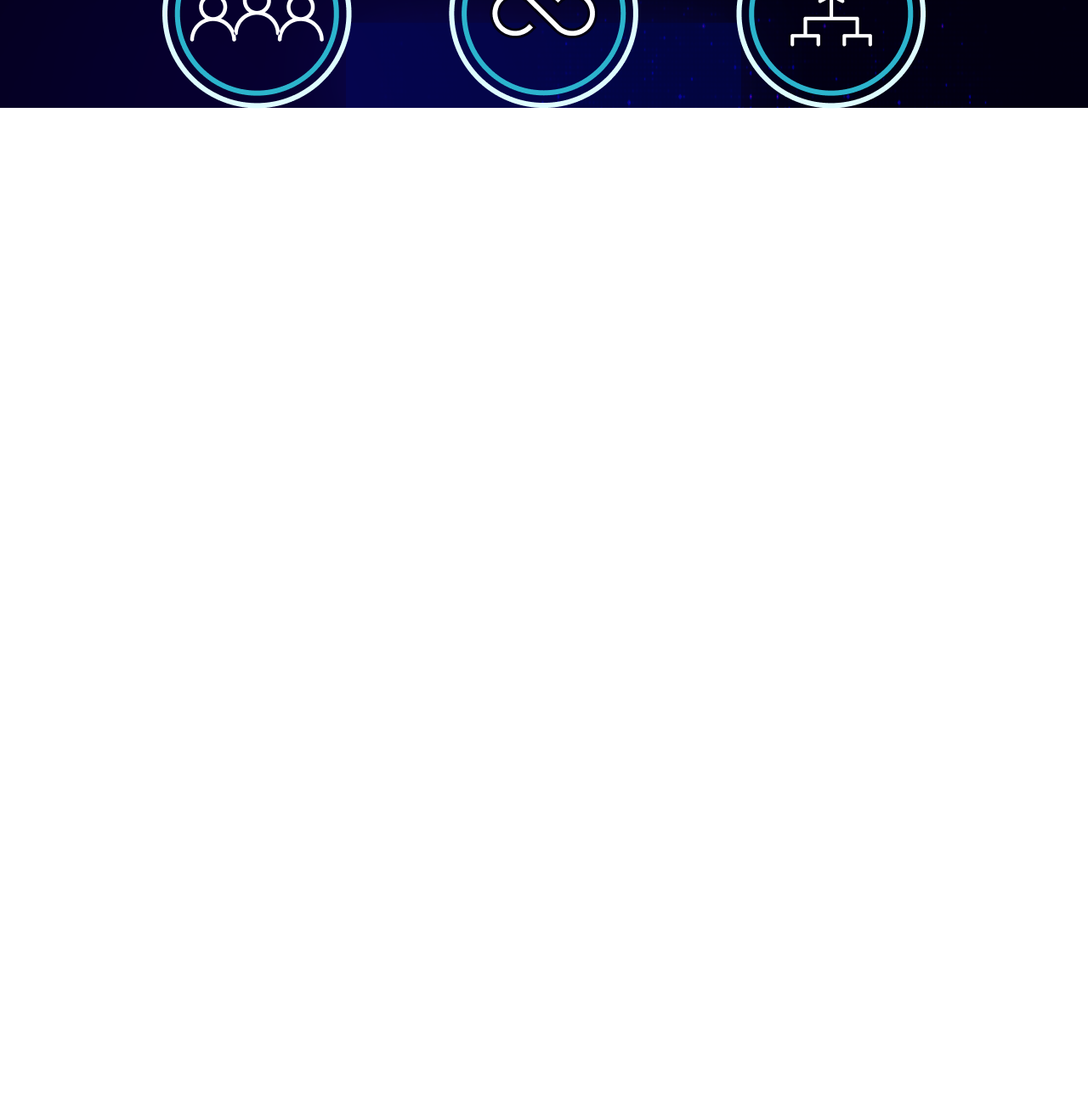
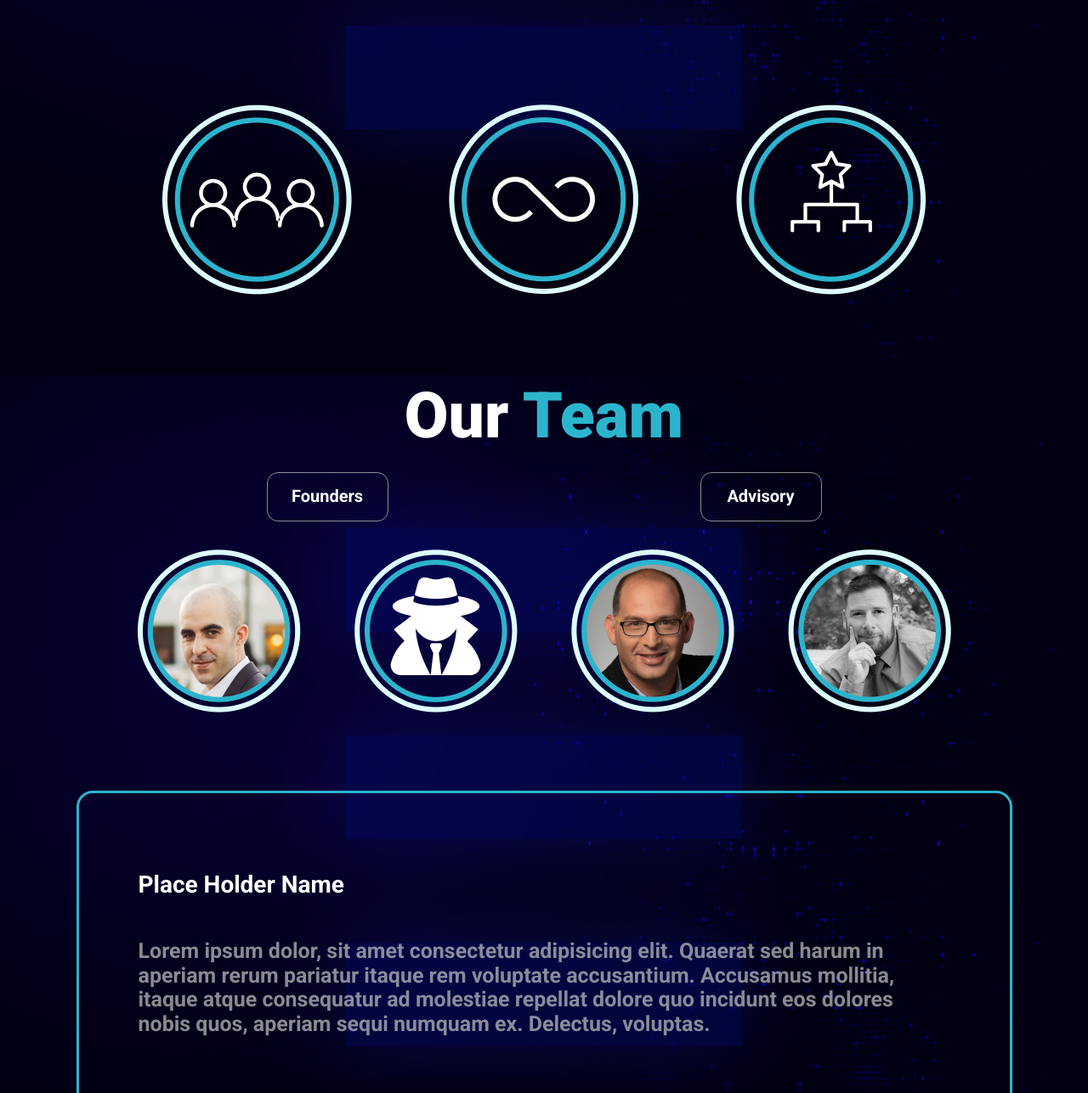
Before and after one commit to Omriruvio/CyberGames2020, a plain HTML site: page src/index.html in a window 1280 px wide. Shown: the part 1513-2800 px from the top of the page at 85% size. Before the commit the page ends 1643 px from the top, so only its background shows below. Drawn offline with Linux system fonts and the light colour scheme.

Commit message:
feature(team): structure & style

```diff
--- /dev/null
+++ b/src/blocks/brief/__title/brief__description.css
@@ -0,0 +1,5 @@
+.brief__description {
+  font-weight: 600;
+  font-size: 2.5rem;
+  color: rgba(196, 196, 196, 0.7);
+}
--- /dev/null
+++ b/src/blocks/brief/__title/brief__title.css
@@ -0,0 +1,4 @@
+.brief__title {
+  font-weight: 700;
+  font-size: 2.8rem;
+}
--- /dev/null
+++ b/src/blocks/brief/brief.css
@@ -0,0 +1,11 @@
+.brief {
+  border: 3px solid rgba(44, 180, 205, 1);
+  border-radius: 19px;
+  max-width: 955px;
+  min-height: 300px;
+  margin: 80px 0 0;
+  padding: 40px 70px;
+  display: flex;
+  flex-direction: column;
+  justify-content: center;
+}
--- a/src/blocks/button/_type/button_type_main.css
+++ b/src/blocks/button/_type/button_type_main.css
@@ -7,3 +7,7 @@
   font-size: 2rem;
   font-weight: 700;
 }
+
+.team .button_type_main {
+  margin: 0 0 23px;
+}
--- a/src/blocks/features/features.css
+++ b/src/blocks/features/features.css
@@ -1,4 +1,4 @@
 .features {
   max-width: 1440px;
-  margin: auto;
+  margin: 100px auto 0;
 }
--- a/src/blocks/hero/hero.css
+++ b/src/blocks/hero/hero.css
@@ -1,3 +1,3 @@
 .hero {
-  margin-top: 121px;
+  margin-top: 255px;
 }
--- /dev/null
+++ b/src/blocks/team/__categories/team__categories.css
@@ -0,0 +1,6 @@
+.team__categories {
+  display: flex;
+  justify-content: center;
+  gap: 63px;
+  margin-top: 23px;
+}
--- /dev/null
+++ b/src/blocks/team/__category/team__category.css
@@ -0,0 +1,5 @@
+.team__category {
+  display: flex;
+  flex-direction: column;
+  align-items: center;
+}
--- /dev/null
+++ b/src/blocks/team/__members/team__members.css
@@ -0,0 +1,6 @@
+.team__members {
+  list-style: none;
+  padding: 0;
+  display: flex;
+  gap: 63px;
+}
--- /dev/null
+++ b/src/blocks/team/team.css
@@ -0,0 +1,6 @@
+.team {
+  margin: 100px auto 0;
+  display: flex;
+  flex-direction: column;
+  align-items: center;
+}
--- a/src/index.html
+++ b/src/index.html
@@ -43,7 +43,29 @@
           <li class="circle-icon circle-icon_place_features"><img src="./images/leaderboard_icon.png" alt="podium with star illustration" class="circle-icon__image"></li>
         </ul>
       </section>
-      <main class="content"></main>
+      <section class="team">
+        <h2 class="page-title">Our <span class="page-title__accent">Team</span></h2>
+        <div class="team__categories">
+          <div class="team__category">
+            <button type="button" class="button button_type_main">Founders</button>
+            <ul class="team__members">
+              <li class="circle-icon circle-icon_place_team"><img src="./images/Omri_icon.png" alt="" class="circle-icon__image"></li>
+              <li class="circle-icon circle-icon_place_team"><img src="./images/Guy_icon.png" alt="" class="circle-icon__image"></li>
+            </ul>
+          </div>
+          <div class="team__category">
+            <button type="button" class="button button_type_main">Advisory</button>
+            <ul class="team__members">
+              <li class="circle-icon circle-icon_place_team"><img src="./images/Saar_icon.png" alt="" class="circle-icon__image"></li>
+              <li class="circle-icon circle-icon_place_team"><img src="./images/Shai_icon.png" alt="" class="circle-icon__image"></li>
+            </ul>
+          </div>
+        </div>
+        <section class="brief">
+          <h2 class="brief__title">Place Holder Name</h2>
+          <p class="brief__description">Lorem ipsum dolor, sit amet consectetur adipisicing elit. Quaerat sed harum in aperiam rerum pariatur itaque rem voluptate accusantium. Accusamus mollitia, itaque atque consequatur ad molestiae repellat dolore quo incidunt eos dolores nobis quos, aperiam sequi numquam ex. Delectus, voluptas.</p>
+        </section>
+      </section>
       <footer class="footer"></footer>
     </div>
     <script src="./page/index.js"></script>
--- a/src/page/index.css
+++ b/src/page/index.css
@@ -15,6 +15,8 @@
 @import url('../blocks/button/button.css');
 @import url('../blocks/features/features.css');
 @import url('../blocks/circle-icon/circle-icon.css');
+@import url('../blocks/team/team.css');
+@import url('../blocks/brief/brief.css');
 /* blocks */
 
 /* elements */
@@ -24,7 +26,12 @@
 @import url('../blocks/hero/__description/hero__description.css');
 @import url('../blocks/landing-page/__image/landing-page__image.css');
 @import url('../blocks/features/__grid/features__grid.css');
-
+@import url('../blocks/circle-icon/__image/circle-icon__image.css');
+@import url('../blocks/brief/__title/brief__title.css');
+@import url('../blocks/brief/__title/brief__description.css');
+@import url('../blocks/team/__categories/team__categories.css');
+@import url('../blocks/team/__category/team__category.css');
+@import url('../blocks/team/__members/team__members.css');
 /* elements */
 
 /* modifiers */
@@ -33,4 +40,5 @@
 @import url('../blocks/list-item/_place/list-item_place_header.css');
 @import url('../blocks/button/_type/button_type_main.css');
 @import url('../blocks/circle-icon/_place/circle-icon_place_features.css');
+@import url('../blocks/circle-icon/_place/circle-icon_place_team.css');
 /* modifiers */
```
Also changed, not shown: src/blocks/circle-icon/__image/circle-icon__image.css (added), src/blocks/circle-icon/_place/circle-icon_place_team.css (added), src/images/Guy_icon.png (added), src/images/Omri_icon.png (added), src/images/Saar_icon.png (added), src/images/Shai_icon.png (added), src/images/anon.png (added).
